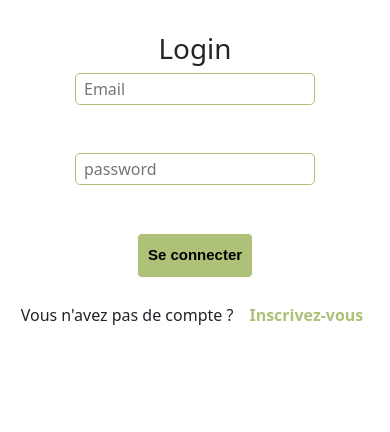
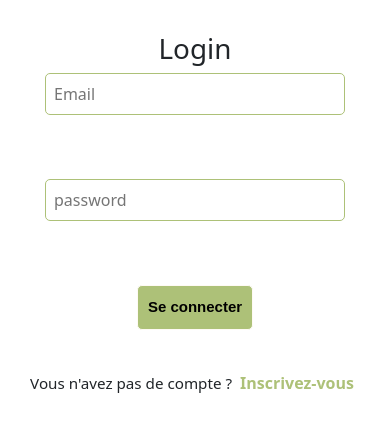
Before and after one commit to Erica-Rodrigues/BookClub, a PHP site: page /login.php in a window 390 px wide. Shown: the part 56-488 px from the top of the page. Run offline with PHP 8.4, Linux system fonts and the light colour scheme.

Commit message:
css login responsive

```diff
--- a/src/assets/style/login.css
+++ b/src/assets/style/login.css
@@ -1,9 +1,11 @@
 .container__login{
-    margin-top: 2rem;
+    margin: 2rem auto 4rem auto;
     display: flex;
     flex-direction: column;
     justify-content: center;
     align-items: center;
+    padding: 0 1rem;
+    box-sizing: border-box;
 }
 
 .loginForm{
@@ -11,14 +13,19 @@
     flex-direction: column;
     justify-content: center;
     align-items: center;
+    width: 100%;
+    max-width: 400px;
 }
 
 .connectionForm{
-    height: 2rem;
-    width: 15rem;
+    width: 100%;
+    max-width: 300px;
     border: 1px solid rgb(173, 193, 120);
     border-radius: 5px;
     padding: 0.5rem;
+    font-size: 1rem;
+    box-sizing: border-box;
+    margin-bottom: 1rem;
 }
 
 .formInscription{
@@ -26,17 +33,21 @@
     flex-direction: row;
     justify-content: center;
     align-items: center;
+    flex-wrap: wrap;
+    text-align: center;
+    margin-top: 1rem;
 }
 
 .formInscription > p{
     padding: 0;
     margin: 0;
+    font-size: 0.95rem;
 }
 
 .btnFormInscri{
     border: none;
     background: none;
-    padding-left: 1rem;
+    padding-left: 0.5rem;
     font-size: 1rem;
     color: rgb(173, 193, 120);
     font-weight: bolder;
@@ -62,4 +73,30 @@
         top: 1px;
       }
     }
-  }
+}
+
+@media (min-width: 768px) {
+    .loginForm {
+        max-width: 500px;
+    }
+
+    .connectionForm {
+        font-size: 1.1rem;
+    }
+
+    .formInscription > p {
+        font-size: 1rem;
+    }
+}
+
+
+@media (min-width: 1024px) {
+    .loginForm {
+        max-width: 600px;
+    }
+
+    .myButton {
+        font-size: 1.1rem;
+        max-width: 250px;
+    }
+}
```
